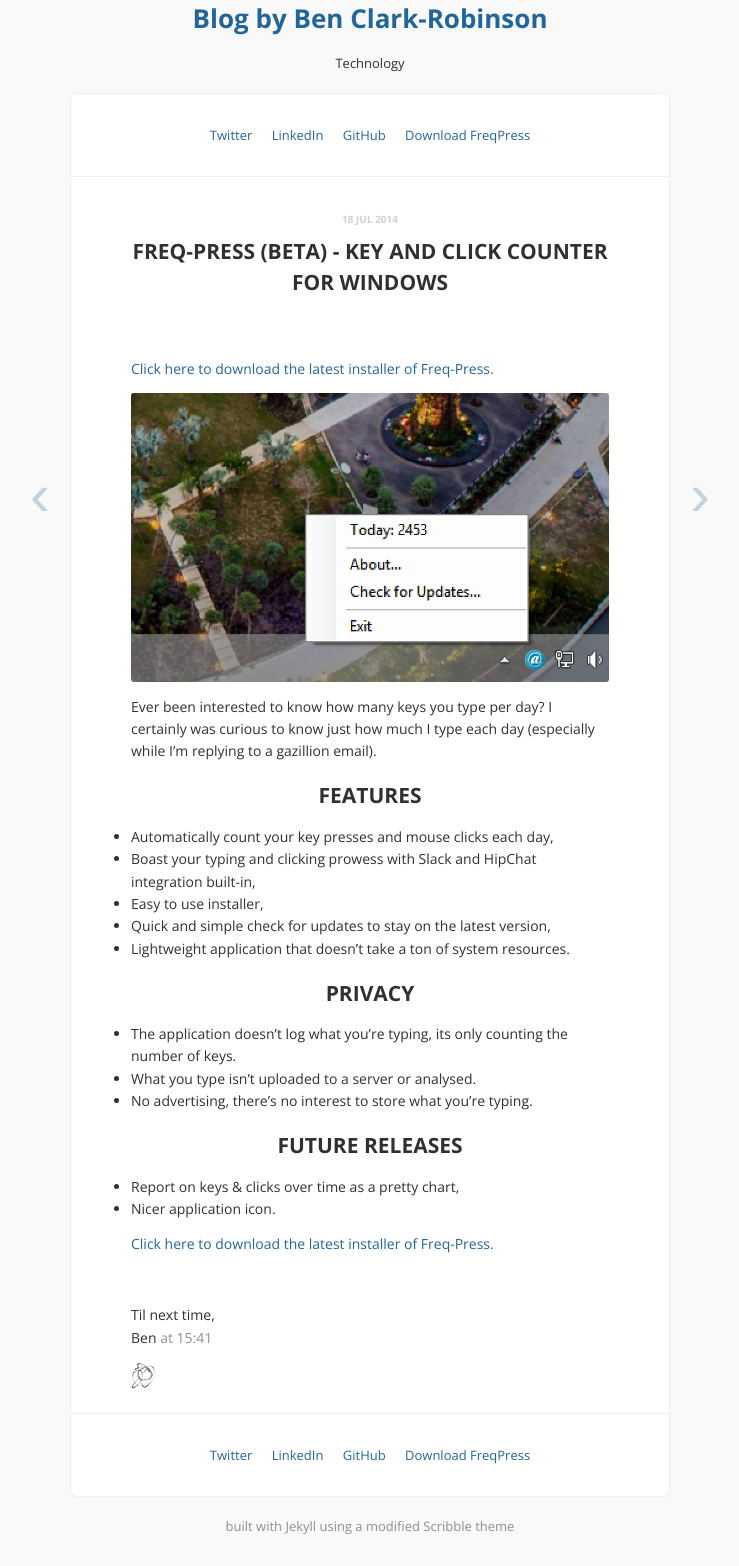
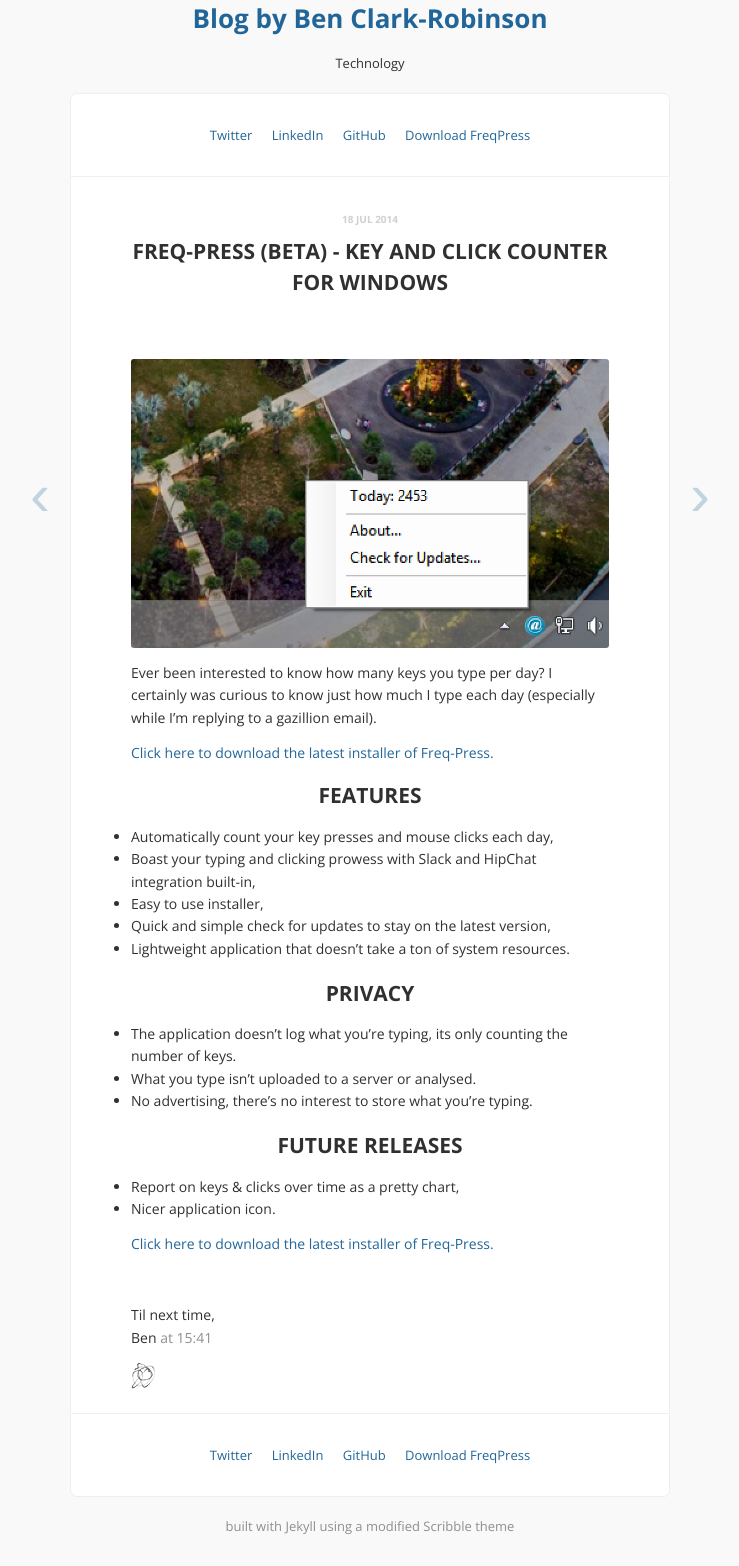
Before and after one commit to Mozketo/mozketo.github.io, a Jekyll site: the page built from _posts/2014-07-18-announcing-freq-press-alpha-key-counter-for-windows.md, in a window 1280 px wide. Shown: the whole page, without its empty margins (270-1009 px from the left). Built offline with Jekyll 4.4.1, drawn with Linux system fonts in a browser that asks for light colours; Markdown is read by kramdown in place of the engine named in the settings; comment, search, counter and statistics services are not loaded.

```diff
--- a/_posts/2014-07-18-announcing-freq-press-alpha-key-counter-for-windows.md
+++ b/_posts/2014-07-18-announcing-freq-press-alpha-key-counter-for-windows.md
@@ -6,11 +6,11 @@ author: bclarkrobinson
 comments: true
 categories: apps
 ---
-<a href="/apps/freq-press/Install FreqPress.zip">Click here to download the latest installer of Freq-Press.</a>
-
 <a href="/images/2014/06/Screen-Shot-2014-06-03-at-6.55.33-pm.png"><img src="/images/2014/06/Screen-Shot-2014-06-03-at-6.55.33-pm.png" alt="Screen Shot 2014-06-03 at 6.55.33 pm"/></a>
 
 Ever been interested to know how many keys you type per day? I certainly was curious to know just how much I type each day (especially while I'm replying to a gazillion email).
+
+<a href="/apps/freq-press/Install FreqPress.zip">Click here to download the latest installer of Freq-Press.</a>
 
 ##Features
 
@@ -19,6 +19,8 @@ Ever been interested to know how many keys you type per day? I certainly was cur
 * Easy to use installer,
 * Quick and simple check for updates to stay on the latest version,
 * Lightweight application that doesn't take a ton of system resources.
+
+<!--more-->
 
 ## Privacy
 
```
Also changed, not shown: _posts/2013-03-01-using-msbuild-community-tasks-xmlread-and-xmlupdate.md (+2 -0 lines), _posts/2014-07-07-tfs-api-track-changeset-merge-in-branches.md (+2 -0 lines).
